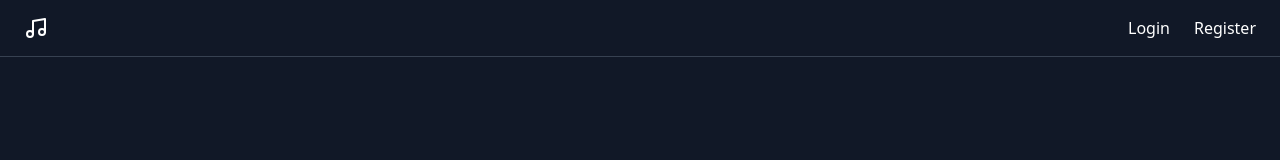
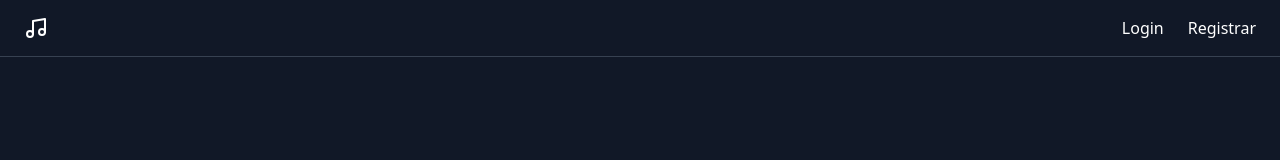
Before and after one commit to YaelAguilar/spotifake-client, a React (Vite) app: page / in a window 1280 px wide. Shown: the top 160 px of the page. Built offline with nearby package versions, Linux system fonts and the light colour scheme.

Commit message:
[UPDATE] header buttons have been split

```diff
--- /dev/null
+++ b/src/components/atoms/LoginButton.jsx
@@ -0,0 +1,9 @@
+import { NavLink } from 'react-router-dom';
+
+const LoginButton = () => {
+    return (
+                <NavLink href="#">Login</NavLink>
+    );
+};
+
+export default LoginButton;
--- /dev/null
+++ b/src/components/atoms/RegisterButton.jsx
@@ -0,0 +1,9 @@
+import { NavLink } from 'react-router-dom';
+
+const RegisterButton = () => {
+    return (
+                <NavLink href="#">Registrar</NavLink>
+    );
+};
+
+export default RegisterButton;
--- a/src/components/organisms/LandingHeader.jsx
+++ b/src/components/organisms/LandingHeader.jsx
@@ -1,13 +1,14 @@
 import MusicIcon from '../atoms/MusicIcon';
-import { NavLink } from 'react-router-dom';
+import LoginButton from '../atoms/LoginButton';
+import RegisterButton from '../atoms/RegisterButton';
 
 const Header = () => {
     return (
         <header className="px-4 lg:px-6 h-14 flex items-center">
             <MusicIcon className="h-6 w-6 text-neon" />
             <nav className="ml-auto flex gap-4 sm:gap-6">
-                <NavLink href="#">Login</NavLink>
-                <NavLink href="#">Register</NavLink>
+                <LoginButton></LoginButton>
+                <RegisterButton></RegisterButton>
             </nav>
         </header>
     );
--- a/src/components/organisms/MainSection.jsx
+++ b/src/components/organisms/MainSection.jsx
@@ -1,5 +1,4 @@
 import { useState, useEffect, useRef, useCallback } from 'react';
-
 import billieEilishImage from '../../assets/billie_eilish_happier_than_ever.jpg';
 import smithereensImage from '../../assets/smithereens.jpg';
 import ameriImage from '../../assets/duki_antes_de_ameri.jpg';
@@ -22,13 +21,13 @@ const MainSection = () => {
                 setCurrentIndex(newIndex);
             }
             setFade(false);
-        }, 500); // Duración de la transición de opacidad
+        }, 200); // Duración de la transición de opacidad
     }, [images.length]);
 
     useEffect(() => {
         const interval = setInterval(() => {
             handleSlide(currentIndex + 1);
-        }, 4000);
+        }, 3000);
         return () => clearInterval(interval);
     }, [currentIndex, images.length, handleSlide]);
 
```
